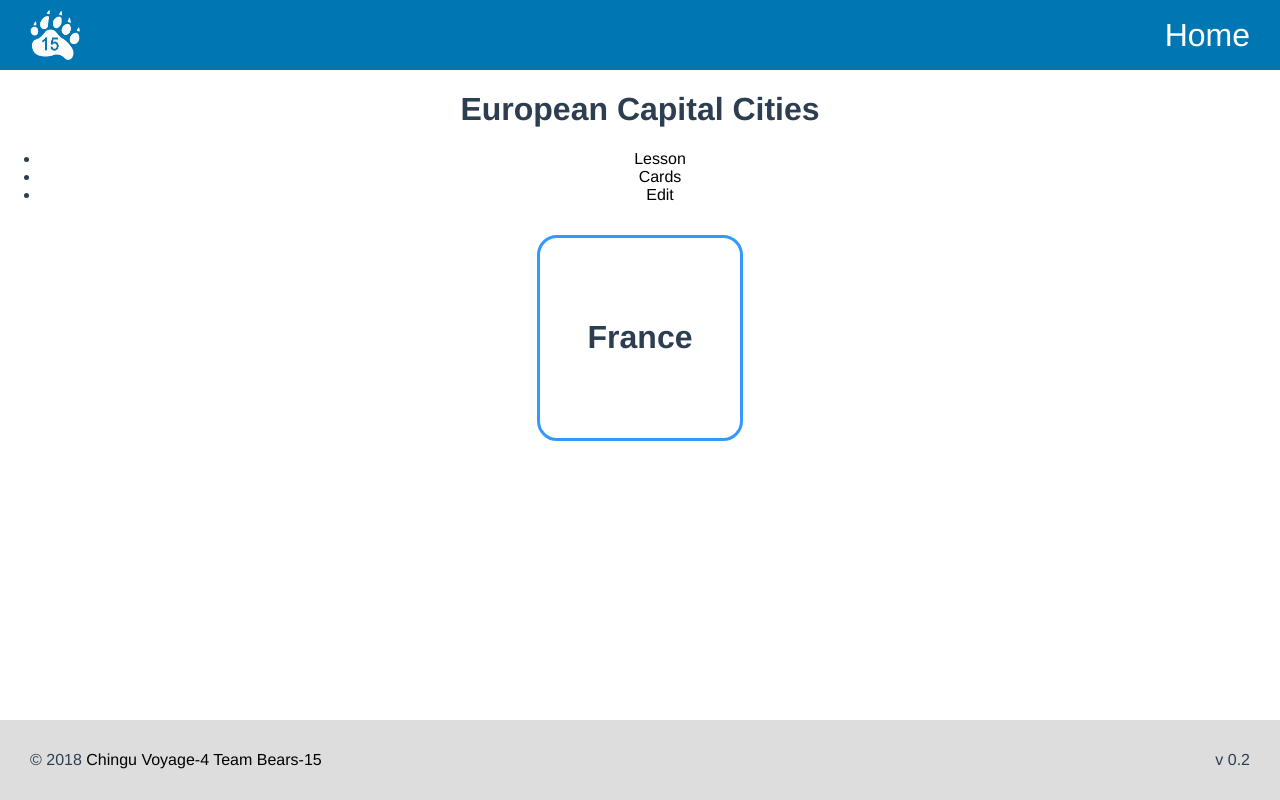
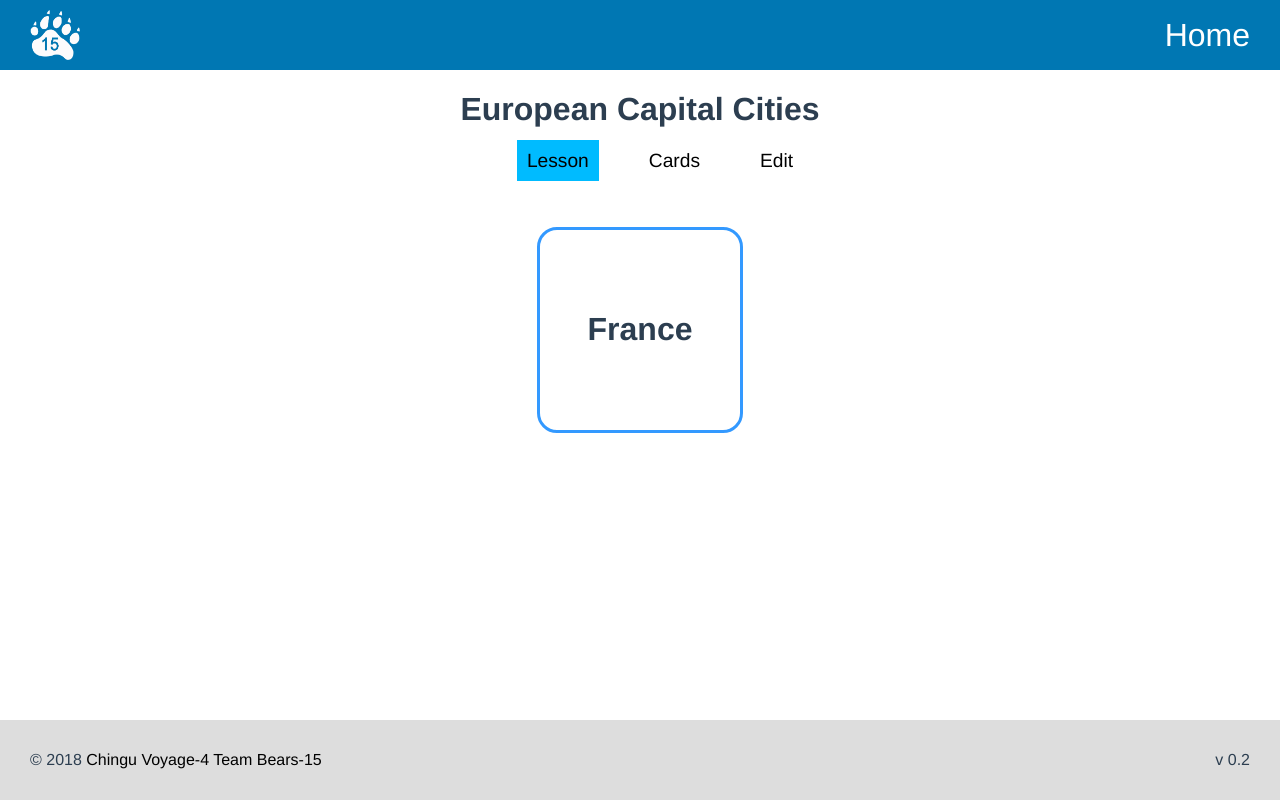
Before and after one commit to chingu-voyage4/Bears-Team-15, a Vue app: page /#/collection/1 in a window 1280 px wide. Built offline with nearby package versions, Linux system fonts and the light colour scheme.

Commit message:
feat: Add styling to navigation links. resolves #52

```diff
--- a/src/components/Collection.vue
+++ b/src/components/Collection.vue
@@ -44,4 +44,25 @@ export default {
 </script>
 
 <style scoped>
+nav {
+  margin-bottom: 40px;
+}
+
+nav ul {
+  list-style: none;
+}
+
+nav li {
+  display: inline;
+  margin: 0 20px;
+}
+
+nav li a {
+  font-size: 1.2rem;
+  padding: 10px;
+}
+
+nav .router-link-exact-active {
+  background: #0bf;
+}
 </style>
```
